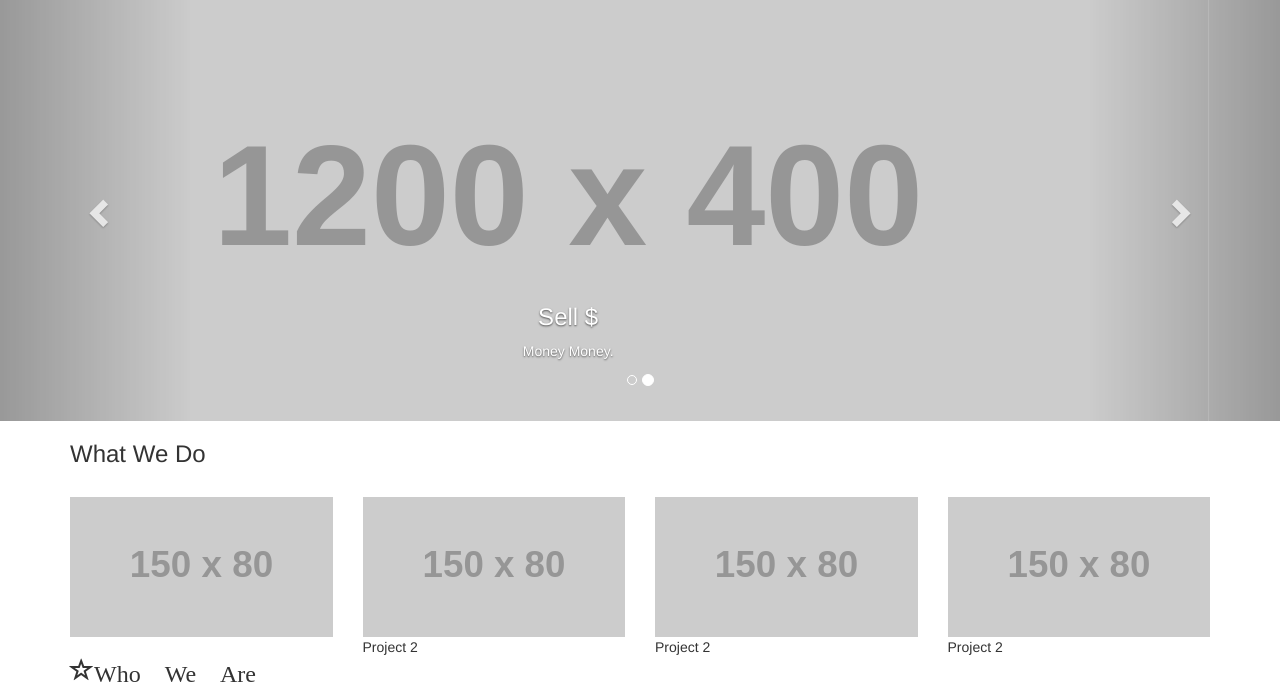
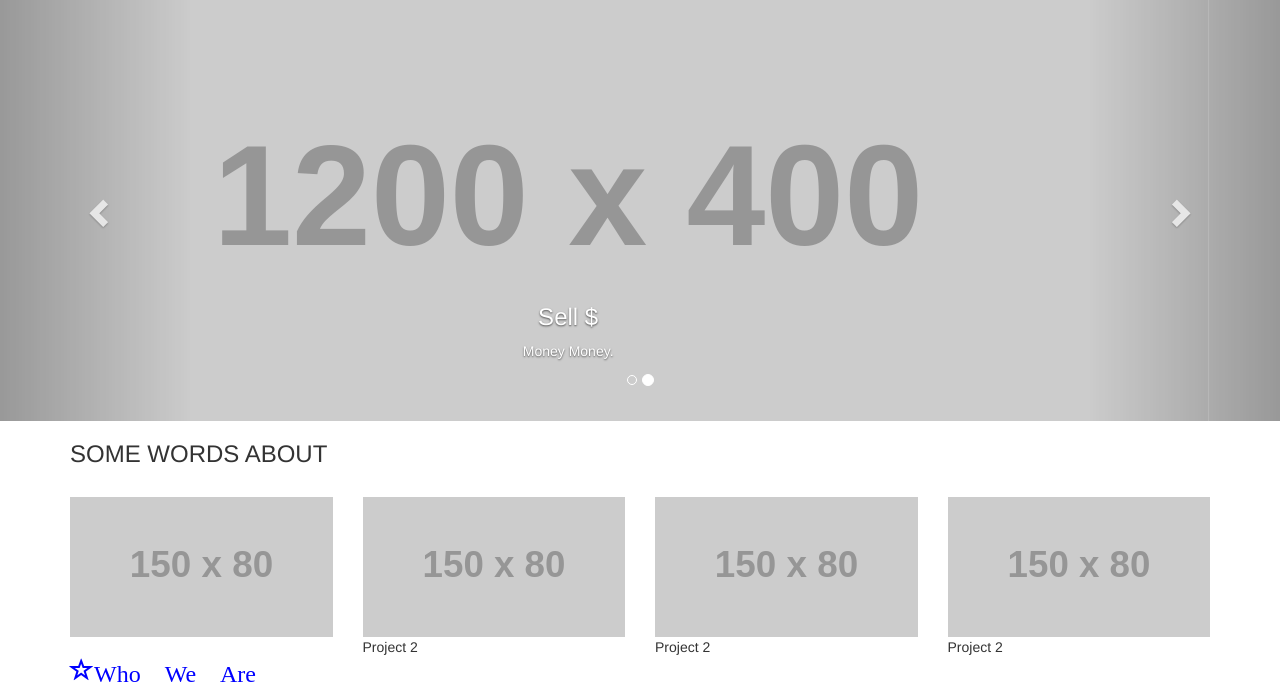
Before and after one commit to KnigtsOfRoundTable/theDragon, a plain HTML site: page index.html in a window 1280 px wide. Shown: the part 58-751 px from the top of the page. Drawn offline with nearby package versions, Linux system fonts and the light colour scheme; placeholder pictures from the web are drawn by us.

Commit message:
Add headers

```diff
--- a/index.html
+++ b/index.html
@@ -100,11 +100,11 @@
 
 <!--KYLE'S Section of Grid and Columns-->
 <div class="container">
-  <h3>What We Do</h3><br>
+  <h3>SOME WORDS ABOUT</h3><br>
   <div class="row">
     <div class="col-sm-12 col-md-3">
       <img src="https://placehold.it/150x80?text=IMAGE" class="img-responsive" style="width:100%" alt="Image">
-      <h3><span class="glyphicon glyphicon-star-empty"><span>Who We Are</h3>
+      <h3 style="color:blue"><span class="glyphicon glyphicon-star-empty"><span>Who We Are</h3>
       <p>Proin eget tortor risus. Vivamus magna justo, lacinia eget consectetur sed, convallis at tellus. Curabitur non nulla sit amet nisl tempus convallis quis ac lectus. Vestibulum ac diam sit amet quam vehicula elementum sed sit amet dui. Lorem ipsum dolor sit amet, consectetur adipiscing elit. Donec sollicitudin molestie malesuada. Praesent sapien massa, convallis a pellentesque nec, egestas non nisi. Praesent sapien massa, convallis a pellentesque nec, egestas non nisi.</p>
     </div>
     <div class="col-sm-12 col-md-3">
```
